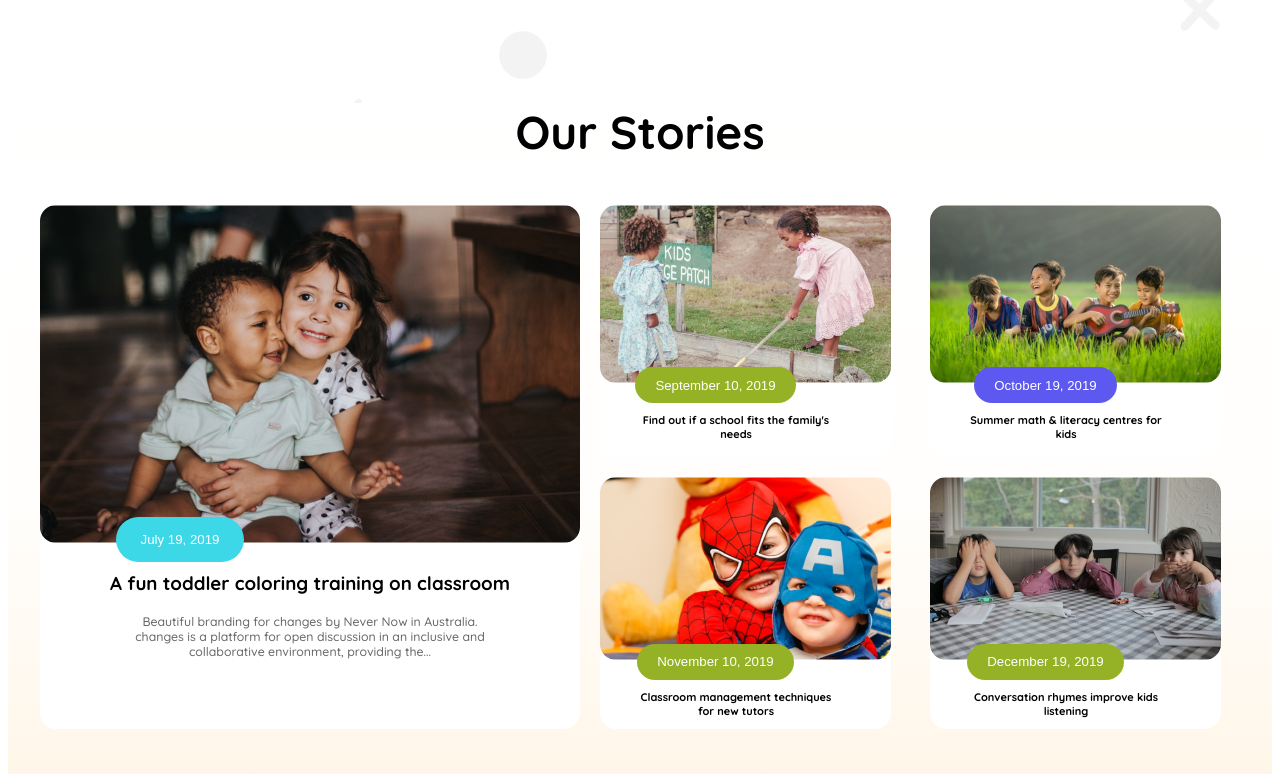
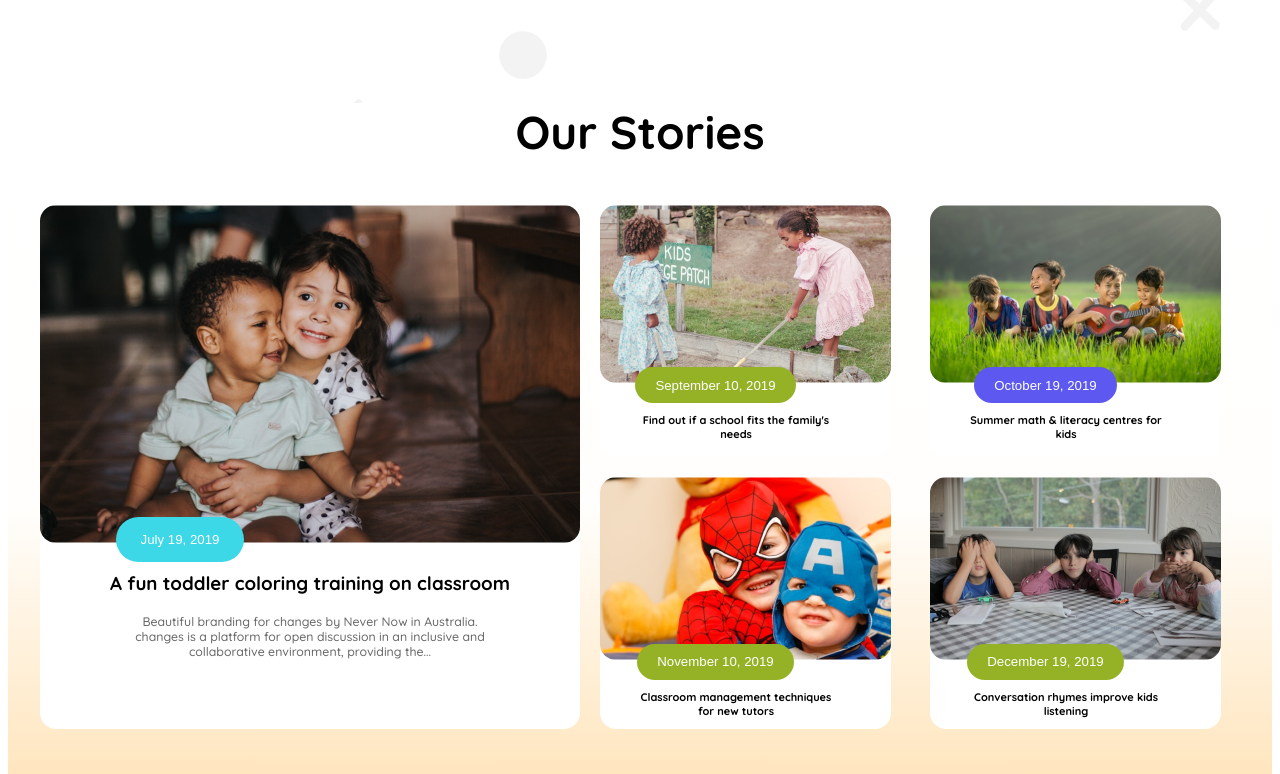
Before and after one commit to student-webdev-ph/Assignment-2, a plain HTML site: page index.html in a window 1280 px wide. Shown: the part 1526-2300 px from the top of the page. Drawn offline with Linux system fonts and the light colour scheme.

Commit message:
bg image update

```diff
--- a/styles/assignment.css
+++ b/styles/assignment.css
@@ -175,7 +175,7 @@ main{
 /* STORIES SECTION Styles */
 .second-section{
     text-align: center;
-    background: linear-gradient(rgb(255, 255, 255),rgb(255, 254, 252), rgb(255, 242, 223));
+    background: linear-gradient(rgb(255, 255, 255),rgb(255, 254, 252), rgb(255, 217, 159));
 }
 .stories{
     display: grid;
@@ -361,9 +361,6 @@ main{
     }
 
 
-    /* main{
-        background-image: url(/assets/bg.png);
-    } */
     .section-title{
         font-size: 26px;
     }
```
